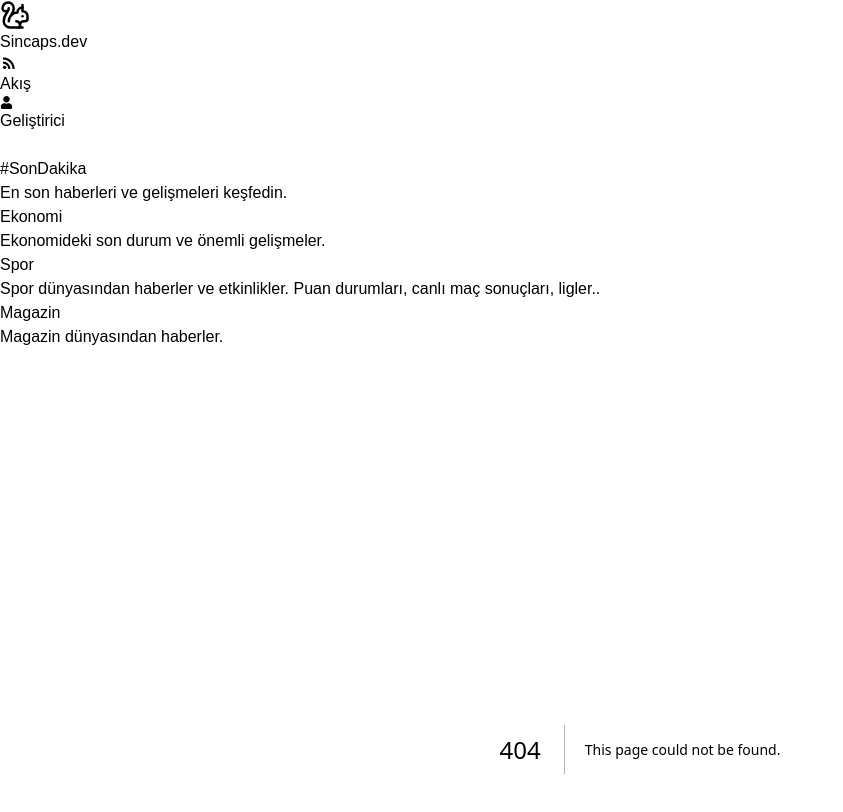
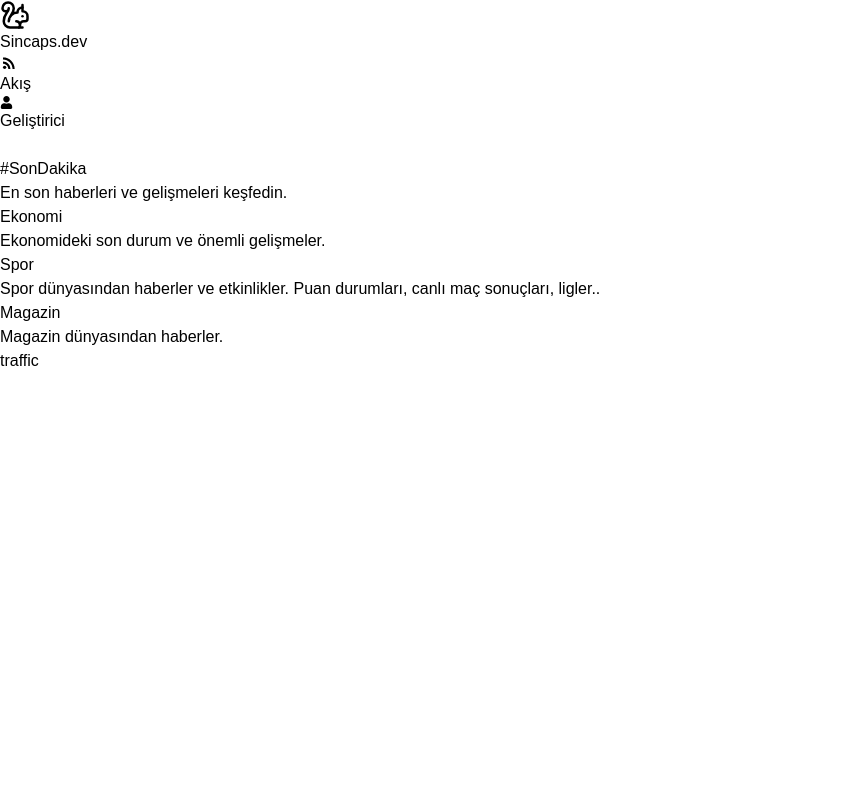
Before and after one commit to mustafakaracuha/sincaps.dev, a Next.js app: page /trafficfine in a window 1280 px wide. Before the commit this address had no page. Shown: the top 812 px of the page, without its empty margins (0-843 px from the left). Built offline with nearby package versions, Linux system fonts and the light colour scheme.

Commit message:
trafik cezaları sayfası olusturuldu

```diff
--- /dev/null
+++ b/src/app/trafficfine/page.jsx
@@ -0,0 +1,11 @@
+import React from 'react'
+
+function page() {
+  return (
+    <div>
+      traffic
+    </div>
+  )
+}
+
+export default page
```
